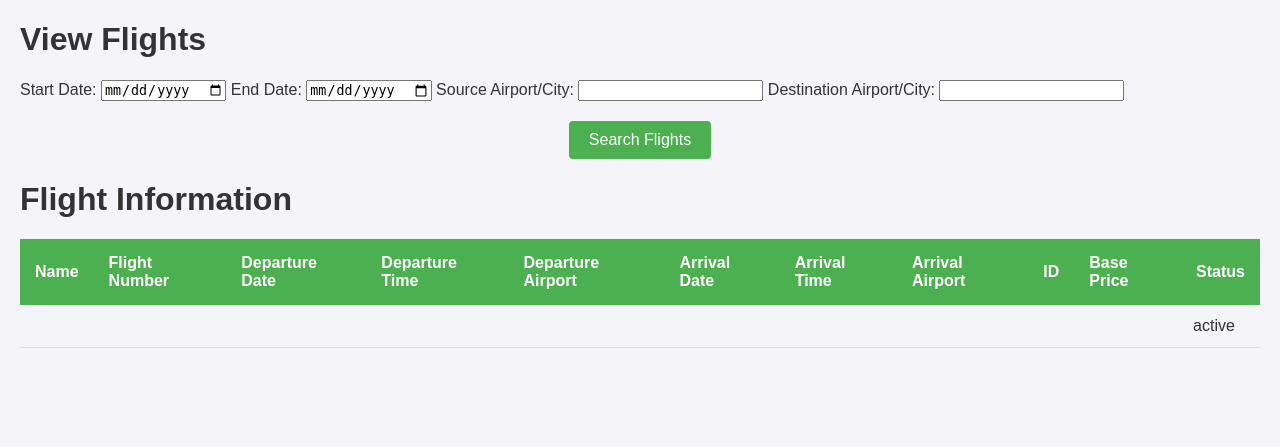
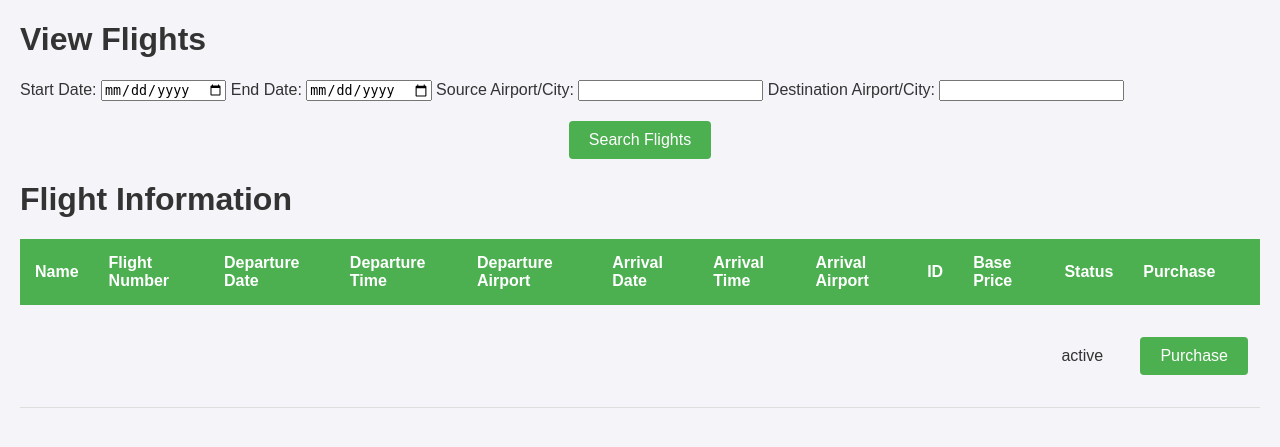
Before and after one commit to dooont/databasesfinal, a Flask app: page /flights in a window 1280 px wide. Shown: the top 447 px of the page. Run offline with Flask 3, Linux system fonts and the light colour scheme; tables that the repository leaves empty or names only in its code hold one stand-in row (values such as "Sample post").

Commit message:
adding purchase

```diff
--- a/templates/view_flights_customer.html
+++ b/templates/view_flights_customer.html
@@ -1,10 +1,12 @@
 <!DOCTYPE html>
 <html lang="en">
+
 <head>
     <meta charset="UTF-8">
     <title>View and Manage Flights</title>
     <link rel="stylesheet" type="text/css" href="{{ url_for('static', filename='tables.css') }}">
 </head>
+
 <body>
     <h1>View Flights</h1>
     <form action="/flights" method="post">
@@ -38,6 +40,7 @@
                 <th>ID</th>
                 <th>Base Price</th>
                 <th>Status</th>
+                <th>Purchase</th>
             </tr>
         </thead>
         <tbody>
@@ -54,9 +57,13 @@
                 <td>{{ flight.ID }}</td>
                 <td>{{ flight.basePrice }}</td>
                 <td>{{ flight.status }}</td>
+                <td>
+                    <button onclick="location.href='purchase_url/{{ flight.ID }}'">Purchase</button>
+                </td>
             </tr>
             {% endfor %}
         </tbody>
     </table>
 </body>
+
 </html>
```
